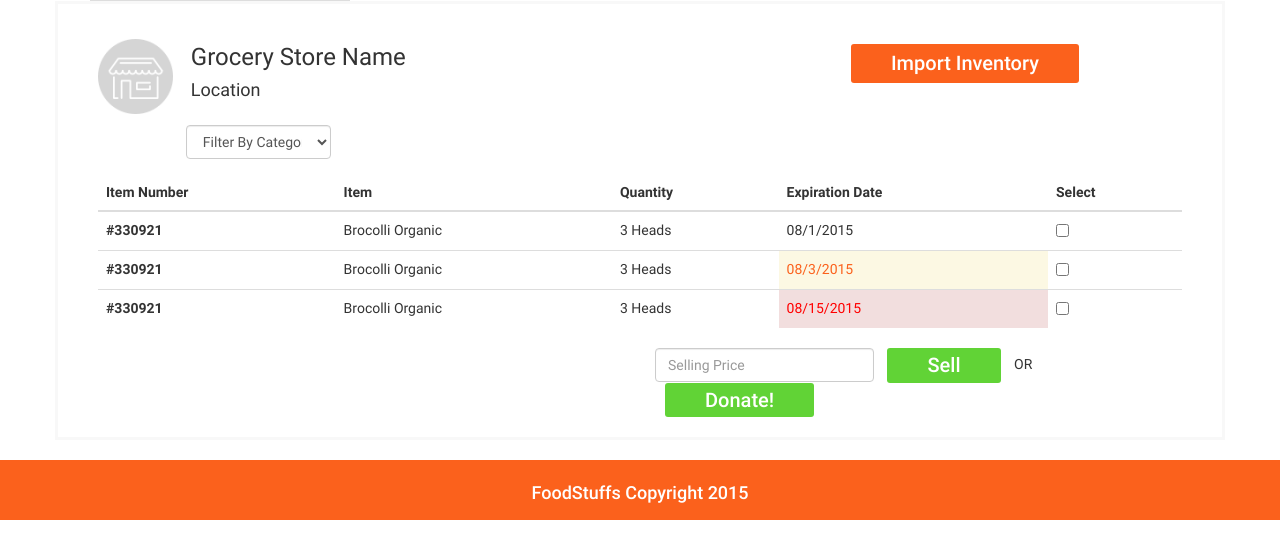
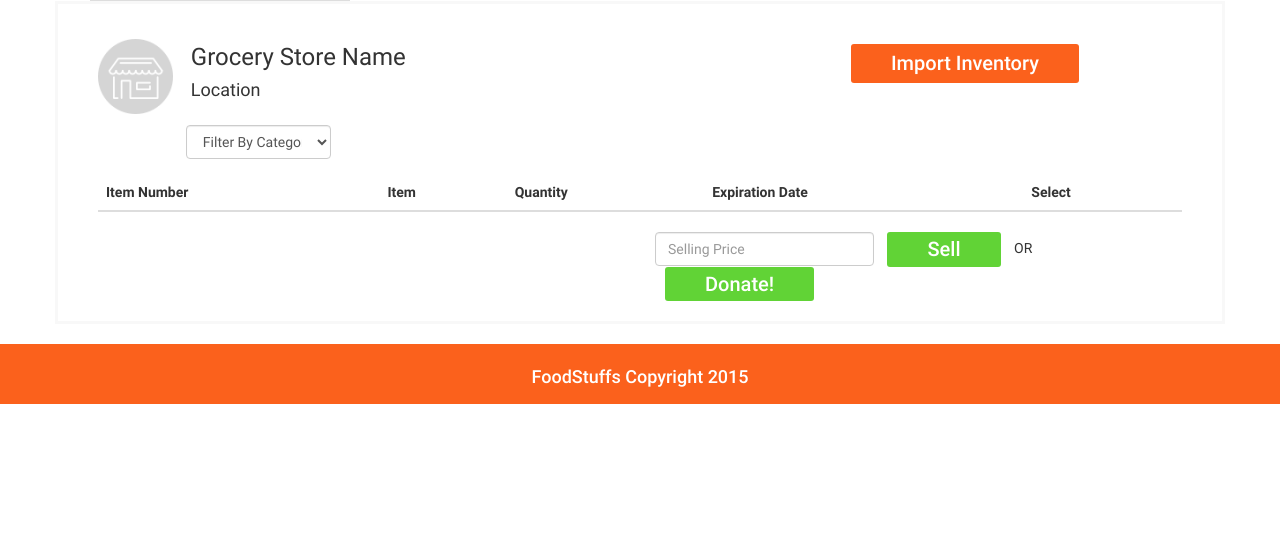
Before and after one commit to timotius02/battlehack, a Flask app: page /store in a window 1280 px wide. Shown: the part 196-755 px from the top of the page. Run offline with Flask 2, Linux system fonts and the light colour scheme; a user stored in the database is signed in; data comes from the database, SQL or seed files in the repository; both versions use the stored data as it was after the commit; lists and menus that the app fills with data are empty; some libraries are stand-ins or nearby versions.

Commit message:
changed store table to be dynamic

```diff
--- a/backend/templates/store.html
+++ b/backend/templates/store.html
@@ -70,27 +70,15 @@
             </tr>
           </thead>
           <tbody>
-            <tr>
-              <th>#330921</th>
-              <td>Brocolli Organic</td>
-              <td>3 Heads</td>
-              <td class="expiration-date">08/1/2015</td>
-              <td><input type="checkbox"></td>
-            </tr>
-            <tr>
-              <th>#330921</th>
-              <td>Brocolli Organic</td>
-              <td>3 Heads</td>
-              <td class="expiration-date">08/3/2015</td>
-              <td><input type="checkbox"></td>
-            </tr>
-            <tr>
-              <th>#330921</th>
-              <td>Brocolli Organic</td>
-              <td>3 Heads</td>
-              <td class="expiration-date">08/15/2015</td>
-              <td><input type="checkbox"></td>
-            </tr>
+						{% for good in goods %}
+						<tr>
+							<th>#{{ good.id }}</th>
+							<td>{{ good.name }}</td>
+							<td>{{ good.quantity }}</td>
+							<td class="expiration-date" >{{ good.expiration }}</td>
+							<td><input type="checkbox" ></td>
+						</tr>
+						{% endfor %}
           </tbody>
         </table>
         <div class="row">
```
Also changed, not shown: app.db.
